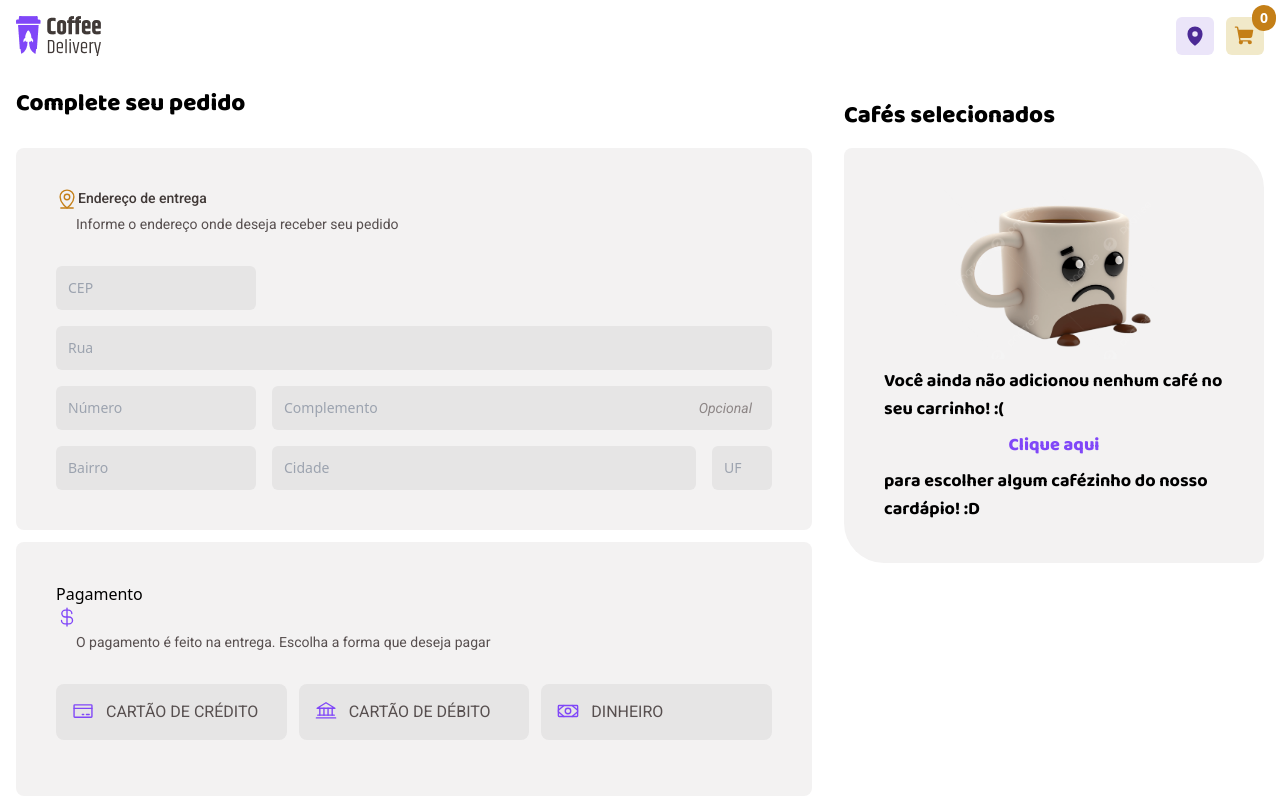
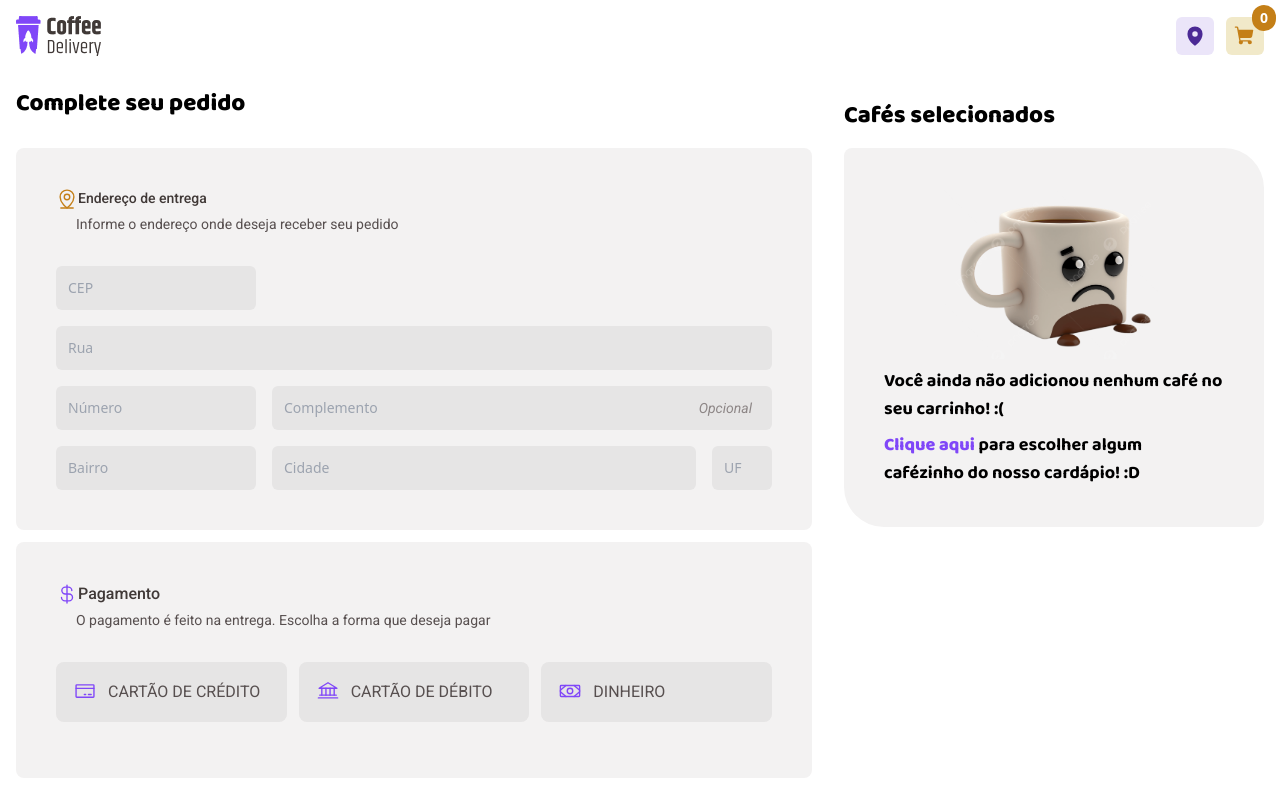
Before and after one commit to Murillou/coffee-delivery, a React (Vite) app: page /cart in a window 1280 px wide. Built offline with nearby package versions, Linux system fonts and the light colour scheme; no server answers.

Commit message:
[feat] adicionando validação ao formulário

```diff
--- a/src/components/Menu/QuantityInput.tsx
+++ b/src/components/Menu/QuantityInput.tsx
@@ -17,6 +17,7 @@ export function QuantityInput({ value, onChange }: QuantityInputProps) {
   return (
     <div className="flex justify-center items-center gap-2 font-roboto bg-base-button py-1 rounded-lg w-[65px]">
       <button
+        type="button"
         className="text-purple-normal font-extrabold "
         onClick={decrement}
       >
@@ -24,6 +25,7 @@ export function QuantityInput({ value, onChange }: QuantityInputProps) {
       </button>
       <span>{value}</span>
       <button
+        type="button"
         className="text-purple-normal font-extrabold "
         onClick={increment}
       >
--- a/src/components/Payment/ButtonPayment.tsx
+++ b/src/components/Payment/ButtonPayment.tsx
@@ -1,13 +1,28 @@
 import { ReactNode } from 'react';
+import { twMerge } from 'tailwind-merge';
 
 interface ButtonPaymentProps {
   icon: ReactNode;
   value: string;
+  className?: string;
+  onClick: () => void;
 }
 
-export function ButtonPayment({ icon, value }: ButtonPaymentProps) {
+export function ButtonPayment({
+  icon,
+  value,
+  className,
+  onClick,
+}: ButtonPaymentProps) {
   return (
-    <button className="flex gap-3 font-roboto text-base-text bg-base-button rounded-lg p-4 lg:w-[230.67px] mb-4 w-full hover:bg-base-hover target:bg-purple-light  ">
+    <button
+      className={twMerge(
+        'flex gap-3 font-roboto text-base-text rounded-lg p-4 lg:w-[230.67px] mb-4 w-full hover:bg-base-hover ',
+        className
+      )}
+      type="button"
+      onClick={onClick}
+    >
       <span className="text-purple-normal">{icon}</span>
       {value}
     </button>
--- a/src/components/Payment/CoffeePaymentCard.tsx
+++ b/src/components/Payment/CoffeePaymentCard.tsx
@@ -17,7 +17,7 @@ export function CoffeePaymentCard() {
       {cart.map((item, index) => (
         <div
           key={index}
-          className="flex flex-col items-center gap-3 px-1 py-2 pb-6 mb-6  lg:w-96 border-b-[1px] border-b-base-button border-solid sm:flex-row sm:items-start sm:justify-between"
+          className="flex flex-col items-center gap-3 px-1 py-2 pb-6 mb-6  lg:w-96 border-b-[1px] border-b-base-button border-solid sm:flex-row sm:items-start sm:justify-between text-lg"
         >
           <div className="flex flex-col items-center gap-3 sm:flex-row md:justify-between ">
             <div>
--- a/src/components/Payment/Payment.tsx
+++ b/src/components/Payment/Payment.tsx
@@ -9,17 +9,23 @@ import { NavLink } from 'react-router-dom';
 import { ButtonPayment } from './ButtonPayment';
 import cafeTriste from '../../assets/cafe-tristonho.png';
 import { InputPayment } from './InputPayment';
-import { ChangeEvent, FormEvent } from 'react';
+import { ChangeEvent, FormEvent, useState } from 'react';
 import { CoffeePaymentCard } from './CoffeePaymentCard';
 import { useCartContext } from '../../hooks/useCartContext';
 import { useNavigate } from 'react-router-dom';
 import { useAddressContext } from '../../hooks/useAddressContext';
 
 export function Payment() {
-  const { addressData, isAddressFetched, setAddressData, setIsAddressFetched } =
-    useAddressContext();
+  const {
+    addressData,
+    isAddressFetched,
+    setAddressData,
+    setIsAddressFetched,
+    setNumberAddress,
+  } = useAddressContext();
   const { cart } = useCartContext();
   const navigate = useNavigate();
+  const [selectedPaymentMethod, setSelectedPaymentMethod] = useState('');
 
   function handleNewCep(event: ChangeEvent<HTMLInputElement>) {
     const newCep = event.target.value;
@@ -33,20 +39,34 @@ export function Payment() {
 
   function handleValueInput(event: ChangeEvent<HTMLInputElement>) {
     const { name, value } = event.target;
-
-    setAddressData({
-      ...addressData,
-      [name]: value,
-    });
+    if (name === 'numero') {
+      setNumberAddress(value);
+    } else {
+      setAddressData({
+        ...addressData,
+        [name]: value,
+      });
+    }
   }
   function handleSubmit(event: FormEvent) {
     event.preventDefault();
     const { cep, logradouro, bairro, localidade, uf } = addressData;
-    if (cep && logradouro && bairro && localidade && uf) {
+    if (
+      cep &&
+      logradouro &&
+      bairro &&
+      localidade &&
+      uf &&
+      selectedPaymentMethod
+    ) {
       navigate('/success');
     } else {
       alert('Por favor, preencha todos os campos obrigatórios.');
     }
+  }
+
+  function handlePaymentMethodSelect(method: string) {
+    setSelectedPaymentMethod(method);
   }
 
   return (
@@ -90,8 +110,10 @@ export function Payment() {
 
               <div className="flex flex-col gap-4 md:flex-row">
                 <InputPayment
+                  name="numero"
                   placeholder="Número"
                   className="lg:w-[200px]"
+                  onChange={handleValueInput}
                   required
                 />
                 <span className="relative w-full">
@@ -143,11 +165,11 @@ export function Payment() {
             </div>
           </div>
 
-          <div className="flex flex-col justify-center gap-8 p-2 sm:p-10 max-h-[372px]  bg-base-card rounded-lg w-full">
+          <div className="flex flex-col justify-center gap-8 p-2 sm:p-10 max-h-[372px] bg-base-card rounded-lg w-full">
             <div className="space-y-1">
-              Pagamento
               <h1 className="flex flex-row items-center text-base-subtitle font-roboto font-medium ">
                 <CurrencyDollar className="text-purple-normal" size={22} />
+                Pagamento
               </h1>
               <p className="font-roboto text-base-text text-sm  pl-5">
                 O pagamento é feito na entrega. Escolha a forma que deseja pagar
@@ -156,14 +178,36 @@ export function Payment() {
 
             <div className="flex flex-col gap-3 lg:flex-row items-center text-sm sm:text-base">
               <ButtonPayment
+                className={
+                  selectedPaymentMethod === 'CARTÂO DE CRÉDITO'
+                    ? 'bg-purple-light border-2 border-purple-normal'
+                    : '  bg-base-button border-2 border-transparent '
+                }
                 icon={<CreditCard size={22} />}
                 value="CARTÃO DE CRÉDITO"
+                onClick={() => handlePaymentMethodSelect('CARTÂO DE CRÉDITO')}
               />
+
               <ButtonPayment
                 icon={<Bank size={22} />}
                 value="CARTÃO DE DÉBITO"
+                onClick={() => handlePaymentMethodSelect('CARTÂO DE DÉBITO')}
+                className={
+                  selectedPaymentMethod === 'CARTÂO DE DÉBITO'
+                    ? 'bg-purple-light border-2 border-purple-normal'
+                    : '  bg-base-button border-2 border-transparent  '
+                }
               />
-              <ButtonPayment icon={<Money size={22} />} value="DINHEIRO" />
+              <ButtonPayment
+                icon={<Money size={22} />}
+                value="DINHEIRO"
+                onClick={() => handlePaymentMethodSelect('DINHEIRO')}
+                className={
+                  selectedPaymentMethod === 'DINHEIRO'
+                    ? 'bg-purple-light border-2 border-purple-normal'
+                    : '  bg-base-button border-2 border-transparent '
+                }
+              />
             </div>
           </div>
         </section>
@@ -174,7 +218,7 @@ export function Payment() {
           </h1>
 
           {cart.length !== 0 ? (
-            <div className="flex flex-col h-auto items-center gap-4 bg-base-card p-10 rounded-tl-lg rounded-br-lg rounded-tr-[40px] rounded-bl-[40px] font-roboto text-sm md:text-lg ">
+            <div className="flex flex-col h-auto items-center gap-4 bg-base-card p-10 rounded-tl-lg rounded-br-lg rounded-tr-[40px] rounded-bl-[40px] font-roboto text-lg ">
               <div>
                 <CoffeePaymentCard />
               </div>
@@ -204,7 +248,7 @@ export function Payment() {
                 </div>
               </div>
               <button
-                className="bg-yellow-normal text-white px-2 py-3 sm:w-96 rounded-md"
+                className="bg-yellow-normal text-white px-2 py-3 sm:w-96 rounded-md hover:bg-yellow-dark"
                 type="submit"
               >
                 CONFIRMAR PEDIDO
@@ -219,9 +263,9 @@ export function Payment() {
               <h1>
                 <NavLink to="/" className="text-purple-normal font-extrabold">
                   Clique aqui
-                </NavLink>
+                </NavLink>{' '}
+                para escolher algum cafézinho do nosso cardápio! :D
               </h1>
-              para escolher algum cafézinho do nosso cardápio! :D
             </div>
           )}
         </section>
--- a/src/contexts/AddressContext.tsx
+++ b/src/contexts/AddressContext.tsx
@@ -11,7 +11,9 @@ interface AddressData {
 
 interface AddressContextType {
   addressData: AddressData;
+  numberAddress: string;
   isAddressFetched: boolean;
+  setNumberAddress: (number: string) => void;
   setAddressData: (data: AddressData) => void;
   setIsAddressFetched: (value: boolean) => void;
 }
@@ -28,6 +30,7 @@ export function AddressProvider({ children }: { children: ReactNode }) {
     uf: '',
   });
   const [isAddressFetched, setIsAddressFetched] = useState(false);
+  const [numberAddress, setNumberAddress] = useState('');
 
   useEffect(() => {
     async function fetchAddressData() {
@@ -67,9 +70,11 @@ export function AddressProvider({ children }: { children: ReactNode }) {
     <AddressContext.Provider
       value={{
         addressData,
+        numberAddress,
         isAddressFetched,
         setIsAddressFetched,
         setAddressData,
+        setNumberAddress,
       }}
     >
       {children}
--- a/src/pages/Success.tsx
+++ b/src/pages/Success.tsx
@@ -3,7 +3,7 @@ import pilotMan from '../assets/pilotman.png';
 import { useAddressContext } from '../hooks/useAddressContext';
 
 export function Success() {
-  const { addressData } = useAddressContext();
+  const { addressData, numberAddress } = useAddressContext();
   return (
     <main className="flex flex-col max-w-7xl p-4 mx-auto items-center mt-10 gap-14 md:flex-row lg:gap-28 lg:mt-20">
       <div>
@@ -26,7 +26,9 @@ export function Success() {
             </div>
             <p className="max-w-[11rem] md:max-w-md">
               Entrega em{' '}
-              <span className="font-bold">{addressData.logradouro}, 181 </span>
+              <span className="font-bold">
+                {addressData.logradouro}, {numberAddress}{' '}
+              </span>
               {addressData.bairro} - {addressData.localidade} - {addressData.uf}
             </p>
           </div>
```
Also changed, not shown: src/contexts/CartContext.tsx (+11 -1 lines).
